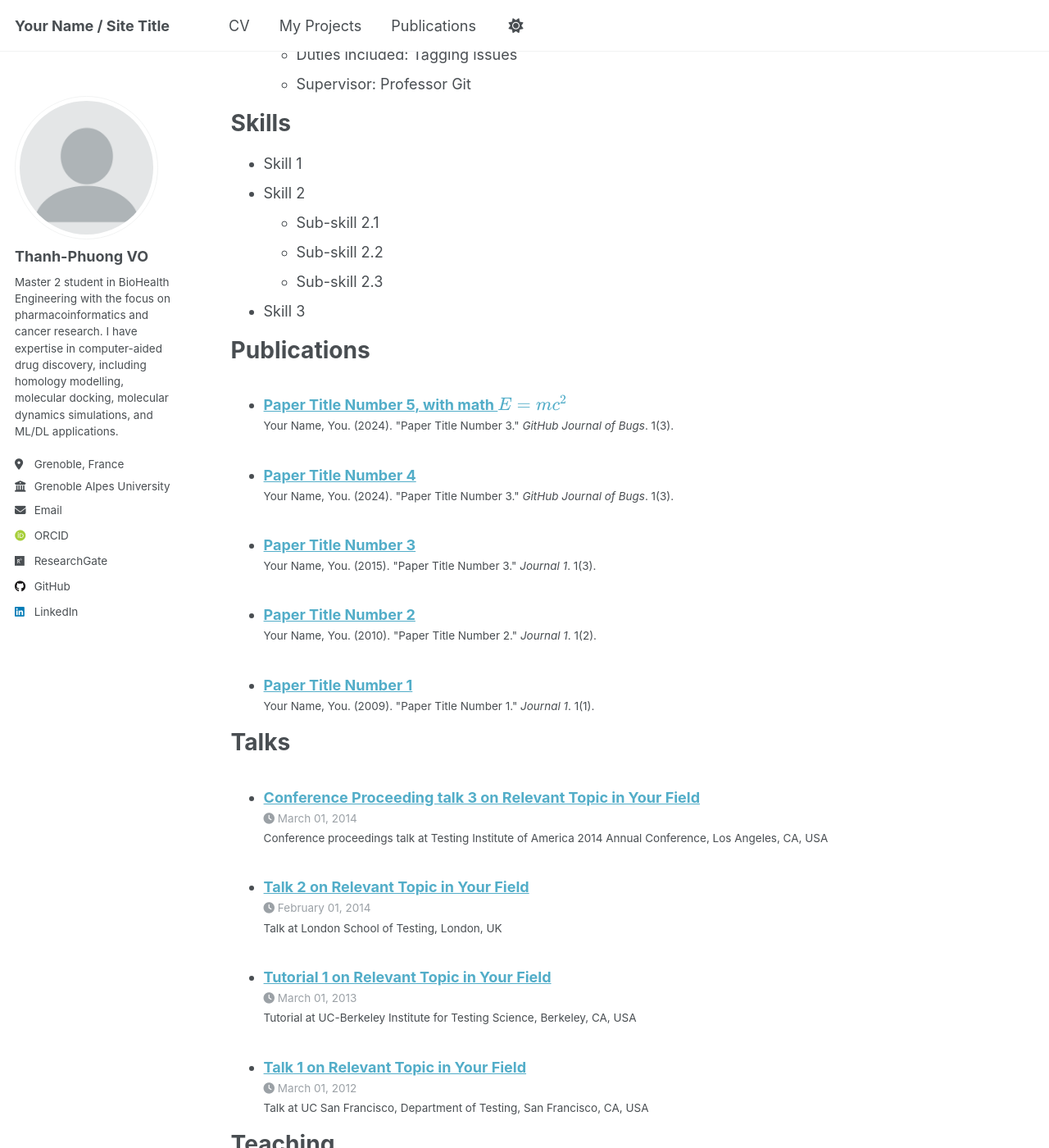
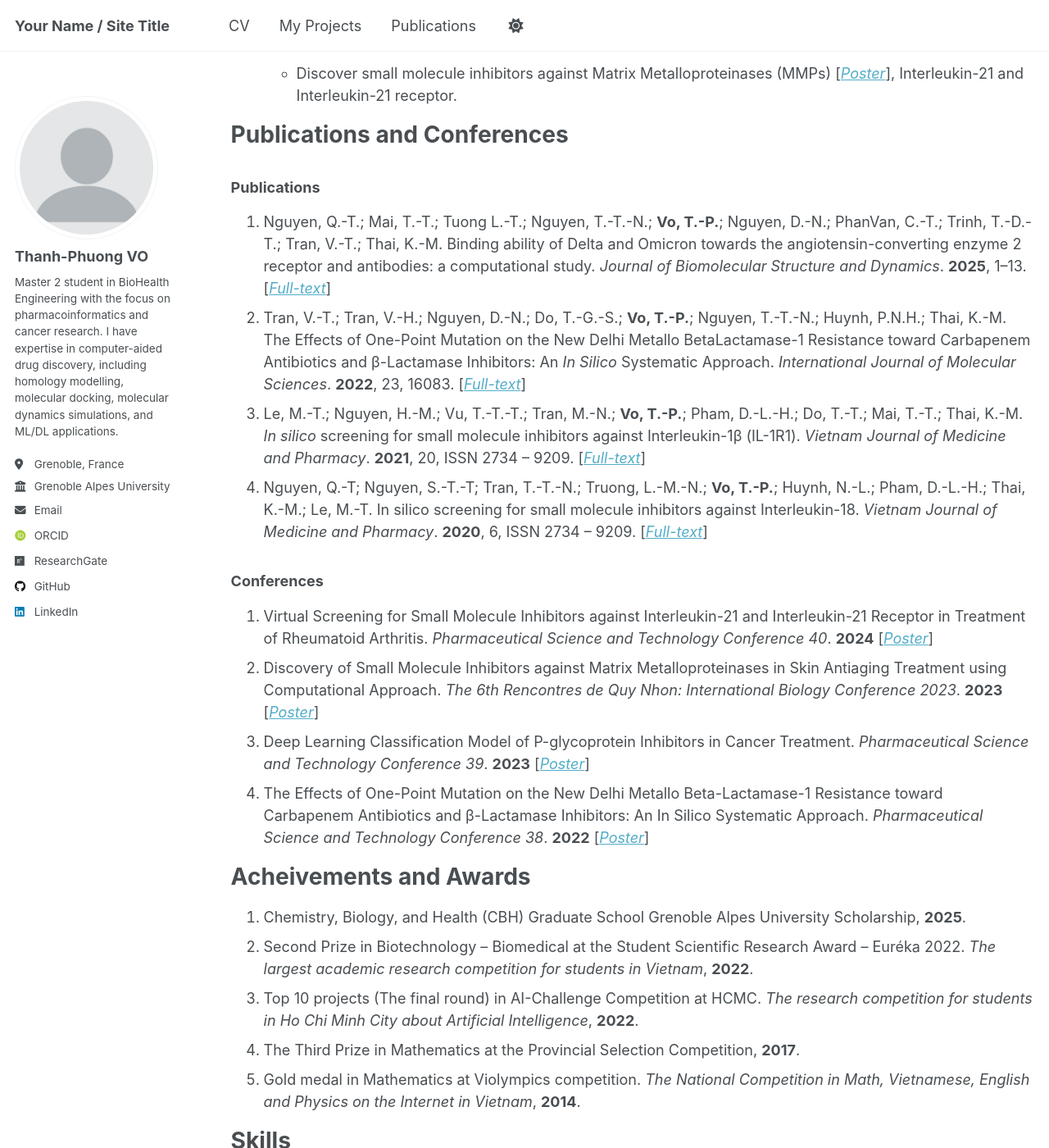
Before and after one commit to vo-thanh-phuong/vo-thanh-phuong.github.io, a Jekyll site: the page built from _pages/cv.md, in a window 1280 px wide and 1400 px high, scrolled down 1254 px. Shown: the whole window at 82% size. Built offline with Jekyll 4.4.1, drawn with Linux system fonts in a browser that asks for light colours; some web fonts are replaced; a script that is not in the unit is left out; some of the changed text lies outside the part shown.

Commit message:
Update cv.md

```diff
--- a/_pages/cv.md
+++ b/_pages/cv.md
@@ -11,68 +11,70 @@ redirect_from:
 
 Education
 ======
-* 2025 - 2026: Master 2 in BioHealth Engineering, Université Grenoble Alpes, France
-* 2017 - 2022: The Degree of Pharmacist, University of Medicine and Pharmacy at Ho Chi Minh city, Vietnam
-* 2014 - 2017: Student in Mathematics class, Tran Hung Dao high school for the gifted, Vietnam
+* **2025 - 2026**: Master 2 in BioHealth Engineering, Université Grenoble Alpes, France
+* **2017 - 2022**: The Degree of Pharmacist, University of Medicine and Pharmacy at Ho Chi Minh city, Vietnam
+* **2014 - 2017**: Student in Mathematics class, Tran Hung Dao high school for the gifted, Vietnam
 
 Research experiences
 ======
-* 2024 - 2025: Visiting Researcher
+### 2024 - 2025: Visiting Researcher
   * Faculty of Pharmacy, University of Health Sciences, Vietnam National University Ho Chi Minh City
   * Supervisor: Prof. Khac-Minh Thai, PhD, Dean of Faculty of Pharmacy, University of Health Sciences, Vietnam National University Ho Chi Minh City
   * Duties include:
     * Contribute to a chapter book on Machine Learning in Protein Structure Prediction
-    * Evaluate the binding ability of Delta and Omicron towards the angiotensin-converting enzyme 2 receptor and antibodies with the applications of homology modeling, protein-protein docking, and molecular dynamics simulation.
+    * Evaluate the binding ability of Delta and Omicron towards the angiotensin-converting enzyme 2 receptor and antibodies with the applications of homology modeling, protein-protein docking, and molecular dynamics simulation [*[Full-text](https://vothanhphuong.github.io/files/Binding-ability-of-Delta-and-Omicron-towards-the-angiotensin-converting-enzyme-2-receptor-and-antibodies-a-computational-study_fulltext.pdf)*]
 
-
-* 2023-2024: Formulation Development Researcher
+### 2023 - 2024: Formulation Development Researcher
   * Research and Development Department, Stellapharm Joint Venture Company Limited, Vietnam
   * Duties include:
     * Research formulation and process development of oral immediate-release dosage forms.
     * Design and execute formulation trials, analytical testing, and evaluate stability data
     * Develop manufacturing processes for R&D formulations so that the technical transfer is successful for large-scale batches.
 
-* 2020 - 2023: Research Assistant - Computer-aided Drug Discovery Laboratory, Department of Medicinal Chemistry
+### 2020 - 2023: Research Assistant - Computer-aided Drug Discovery Laboratory, Department of Medicinal Chemistry
   * Faculty of Pharmacy, University of Medicine and Pharmacy at Ho Chi Minh City, Vietnam
   * Supervisor: Prof. Khac-Minh Thai, PhD, Head of Department of Medicinal Chemistry, Faculty of Pharmacy, University of Medicine and Pharmacy at Ho Chi Minh City, Vietnam
   * Duties included:
-    * Integrate the CNN model and virtual screening approach to classify P-glycoprotein inhibitors (Graduation thesis: 9.6/10.0)
-    *
-    *
+    * Integrate the CNN model and virtual screening approach to classify P-glycoprotein inhibitors ([Graduation thesis](https://vothanhphuong.github.io/files/ICCS2022_P-gp-08112025.pdf): marked at 9.6/10.0).
+    * Evaluate the effects of one-point mutation on the New Delhi Metallo Beta-Lactamase-1 (NDM-1) resistance toward Carbapenem antibiotics and β-Lactamase inhibitors: An *in silico* systematic approach. [*[Full-text](https://vothanhphuong.github.io/files/ijms-23-16083-with-cover.pdf)*]
+    * Discover small molecule inhibitors against Matrix Metalloproteinases (MMPs) [*[Poster](https://vothanhphuong.github.io/files/BIO2023_HB_P14_apo.pdf)*], Interleukin-21 and Interleukin-21 receptor.
 
+Publications and Conferences
+======
+### Publications
+1. Nguyen, Q.-T.; Mai, T.-T.; Tuong L.-T.; Nguyen, T.-T.-N.; **Vo, T.-P.**; Nguyen, D.-N.; PhanVan, C.-T.; Trinh, T.-D.-T.; Tran, V.-T.; Thai, K.-M. Binding ability of Delta and Omicron towards the angiotensin-converting enzyme 2 receptor and antibodies: a computational study. *Journal of Biomolecular Structure and Dynamics*. **2025**, 1–13. [*[Full-text](https://vothanhphuong.github.io/files/Binding-ability-of-Delta-and-Omicron-towards-the-angiotensin-converting-enzyme-2-receptor-and-antibodies-a-computational-study_fulltext.pdf)*]
+2. Tran, V.-T.; Tran, V.-H.; Nguyen, D.-N.; Do, T.-G.-S.; **Vo, T.-P.**; Nguyen, T.-T.-N.; Huynh, P.N.H.; Thai, K.-M. The Effects of One-Point Mutation on the New Delhi Metallo BetaLactamase-1 Resistance toward Carbapenem Antibiotics and β-Lactamase Inhibitors: An *In Silico* Systematic Approach. *International Journal of Molecular Sciences*. **2022**, 23, 16083. [*[Full-text](https://vothanhphuong.github.io/files/ijms-23-16083-with-cover.pdf)*]
+3. Le, M.-T.; Nguyen, H.-M.; Vu, T.-T.-T.; Tran, M.-N.; **Vo, T.-P.**; Pham, D.-L.-H.; Do, T.-T.; Mai, T.-T.; Thai, K.-M. *In silico* screening for small molecule inhibitors against Interleukin-1β (IL-1R1). *Vietnam Journal of Medicine and Pharmacy*. **2021**, 20, ISSN 2734 – 9209. [*[Full-text](https://vothanhphuong.github.io/files/In-silico-screening-for-small-molecule-inhibitors-against-Interleukin-1β-(IL-1R1).pdf)*]
+4. Nguyen, Q.-T; Nguyen, S.-T.-T; Tran, T.-T.-N.; Truong, L.-M.-N.; **Vo, T.-P.**; Huynh, N.-L.; Pham, D.-L.-H.; Thai, K.-M.; Le, M.-T. In silico screening for small molecule inhibitors against Interleukin-18. *Vietnam Journal of Medicine and Pharmacy*. **2020**, 6, ISSN 2734 – 9209. [*[Full-text](https://vothanhphuong.github.io/files/In-silico-screening-for-small-molecule-inhibitors-against-Interleukin-18.pdf)*]
 
-* Summer 2015: Research Assistant
-  * GitHub University
-  * Duties included: Tagging issues
-  * Supervisor: Professor Git
+### Conferences
+1. Virtual Screening for Small Molecule Inhibitors against Interleukin-21 and Interleukin-21 Receptor in Treatment of Rheumatoid Arthritis. *Pharmaceutical Science and Technology Conference 40*. **2024** [*[Poster]()*]
+2. Discovery of Small Molecule Inhibitors against Matrix Metalloproteinases in Skin Antiaging Treatment using Computational Approach. *The 6th Rencontres de Quy Nhon: International Biology Conference 2023*. **2023** [*[Poster](https://vothanhphuong.github.io/files/BIO2023_HB_P14_apo.pdf)*]
+3. Deep Learning Classification Model of P-glycoprotein Inhibitors in Cancer Treatment. *Pharmaceutical Science and Technology Conference 39*. **2023** [*[Poster](https://vothanhphuong.github.io/files/BIO2023_HB_P14_apo.pdf)*]
+4. The Effects of One-Point Mutation on the New Delhi Metallo Beta-Lactamase-1 Resistance toward Carbapenem Antibiotics and β-Lactamase Inhibitors: An In Silico Systematic Approach. *Pharmaceutical Science and Technology Conference 38*. **2022** [*[Poster](https://vothanhphuong.github.io/files/NDM-1-HD-KN-08-1.pdf)*]
+
+Acheivements and Awards
+======
+1. Chemistry, Biology, and Health (CBH) Graduate School Grenoble Alpes University Scholarship, **2025**.
+2. Second Prize in Biotechnology – Biomedical at the Student Scientific Research Award – Euréka 2022. *The largest academic research competition for students in Vietnam*, **2022**.
+3. Top 10 projects (The final round) in AI-Challenge Competition at HCMC. *The research competition for students in Ho Chi Minh City about Artificial Intelligence*, **2022**.
+4. The Third Prize in Mathematics at the Provincial Selection Competition, **2017**.
+5. Gold medal in Mathematics at Violympics competition. *The National Competition in Math, Vietnamese, English and Physics on the Internet in Vietnam*, **2014**.
 
 Skills
 ======
-* Skill 1
-* Skill 2
-  * Sub-skill 2.1
-  * Sub-skill 2.2
-  * Sub-skill 2.3
-* Skill 3
+* **Programing language:** Python
+* **Pharmacoinformatics:** Homology modelling, Molecular docking, Molecular dynamics simulations, Mahchine learning/Deep learning application
+* **Personal skills:** Problem solving, crictical thinking, communication
 
-Publications
+Languages
 ======
-  <ul>{% for post in site.publications reversed %}
-    {% include archive-single-cv.html %}
-  {% endfor %}</ul>
+1. **Vietnamese:** Native
+2. **English:** IELTS academic 6.5 – CEFR level B2
+3. **French:** Basic level
 
-Talks
+References
 ======
-  <ul>{% for post in site.talks reversed %}
-    {% include archive-single-talk-cv.html  %}
-  {% endfor %}</ul>
-
-Teaching
-======
-  <ul>{% for post in site.teaching reversed %}
-    {% include archive-single-cv.html %}
-  {% endfor %}</ul>
-
-Service and leadership
-======
-* Currently signed in to 43 different slack teams
+**[Prof. Khac-Minh Thai](https://www.researchgate.net/profile/Khac-Minh-Thai)**
+* Position: Dean of Faculty of Pharmacy, University of Health Sciences, Vietnam National University Ho Chi Minh City
+* Email: [tkminh@medvnu.edu.vn](mailto:tkminh@medvnu.edu.vn)
```
